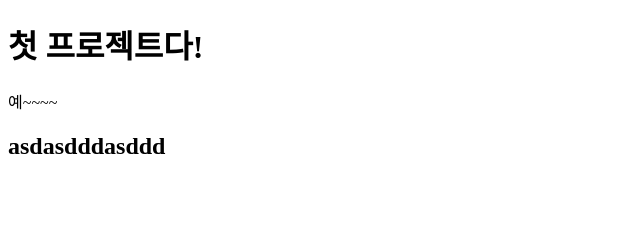
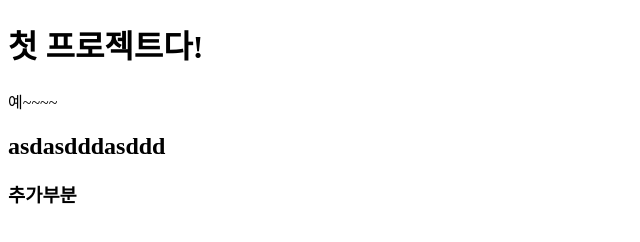
Before and after one commit to shimyj89/ex-project-001, a plain HTML site: page index.html in a window 1280 px wide. Shown: the whole page, without its empty margins (0-640 px from the left). Drawn offline with Linux system fonts and the light colour scheme.

Commit message:
second commit

```diff
--- a/index.html
+++ b/index.html
@@ -13,6 +13,9 @@
     <h1>첫 프로젝트다!</h1>
     <p>예~~~~</p>
     <h2>asdasdddasddd</h2>
+    <h3>
+        추가부분
+    </h3>
 </body>
 
 </html>
```
